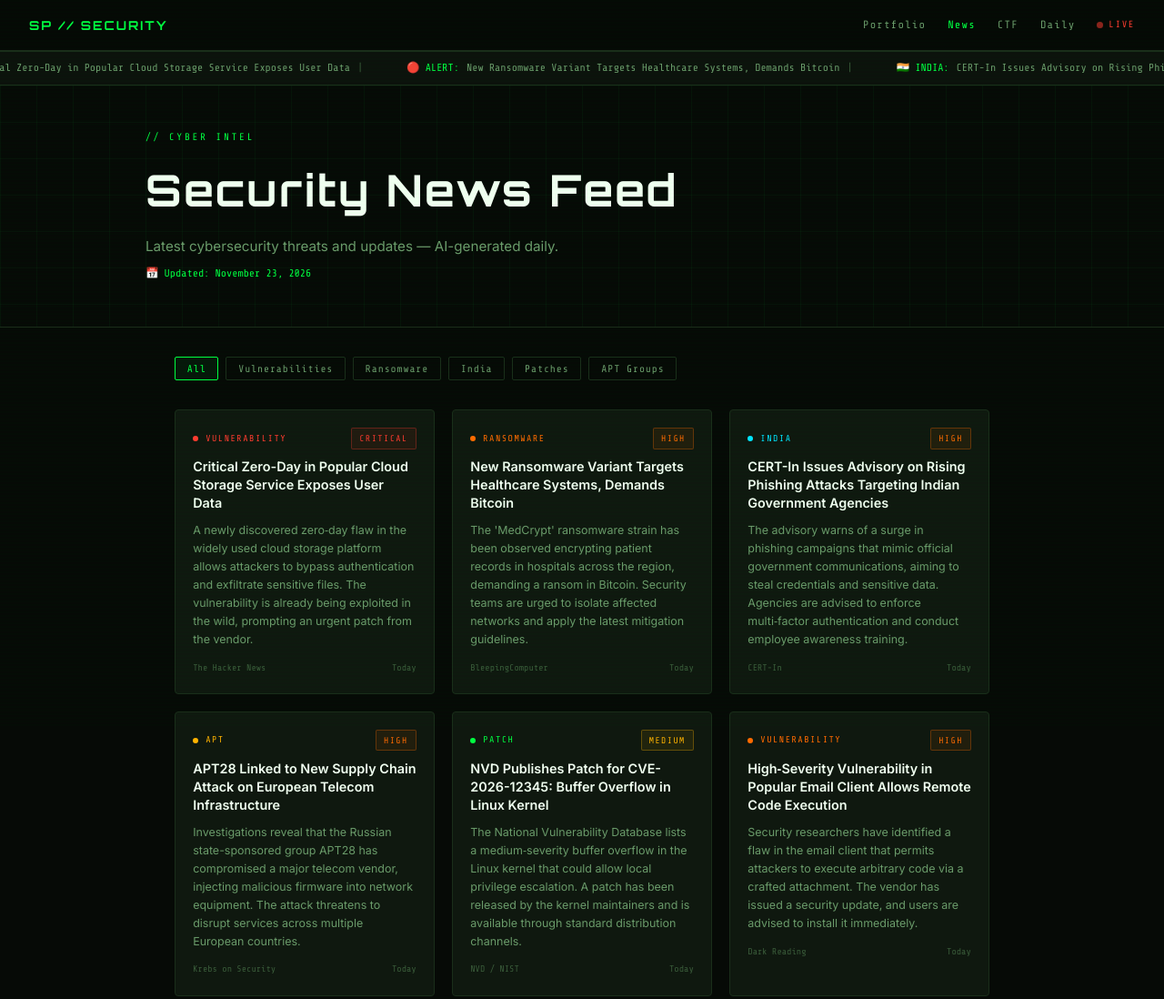
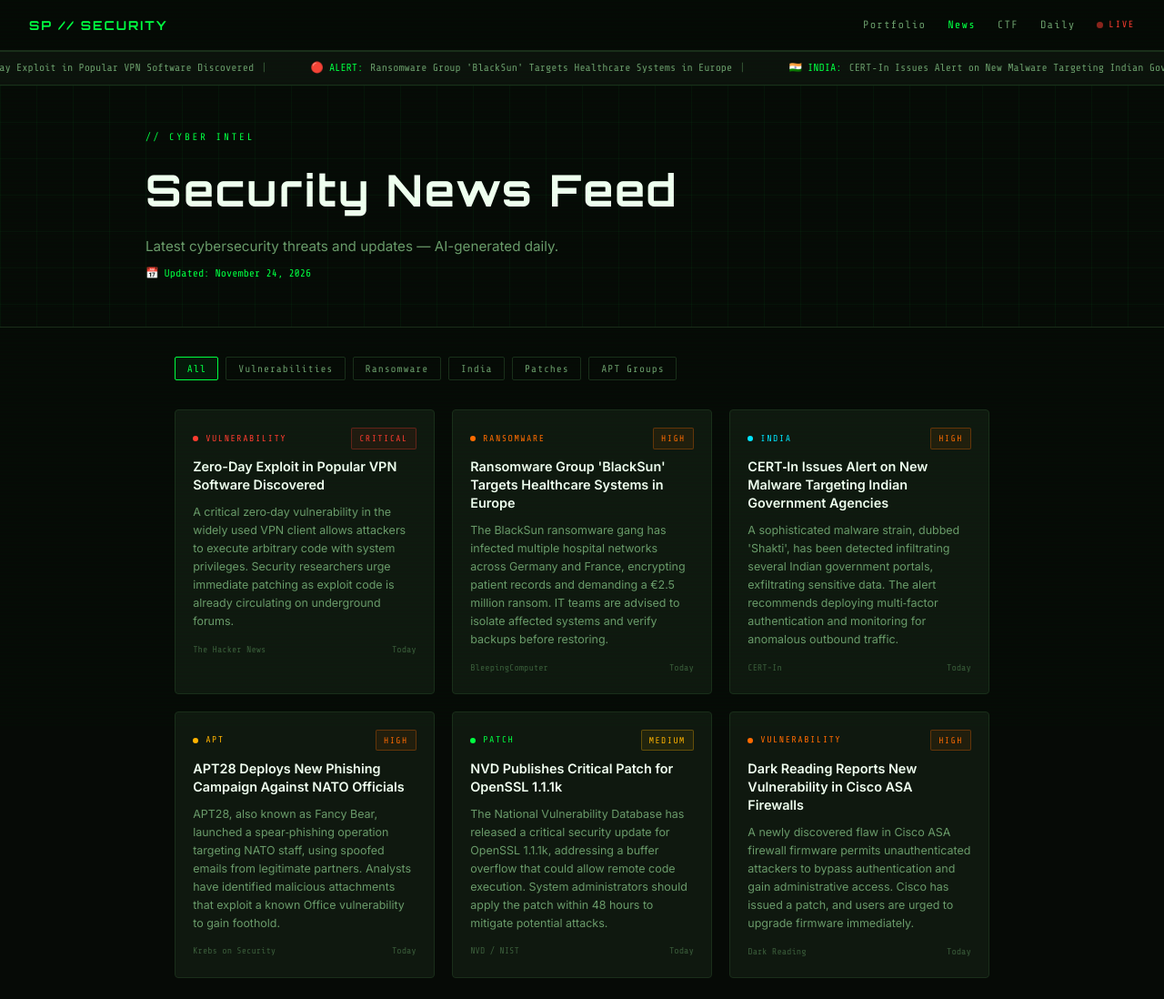
Before and after one commit to shivarajp24/shivarajp24.github.io, a plain HTML site: page news.html in a window 1280 px wide. Shown: the top 1098 px of the page at 91% size. Drawn offline with nearby package versions, Linux system fonts and the light colour scheme.

Commit message:
Daily content

```diff
--- a/news.html
+++ b/news.html
@@ -72,18 +72,18 @@ footer{background:var(--bg);border-top:1px solid var(--border);padding:1.5rem 2r
 </nav>
 <div class="ticker-wrap">
   <div class="ticker">
-    <span class="ticker-item"><span class="t-label">⚡ CVE:</span> Critical Zero-Day in Popular Cloud Storage Service Exposes User Data <span class="t-sep">|</span></span>
-    <span class="ticker-item"><span class="t-label">🔴 ALERT:</span> New Ransomware Variant Targets Healthcare Systems, Demands Bitcoin <span class="t-sep">|</span></span>
-    <span class="ticker-item"><span class="t-label">🇮🇳 INDIA:</span> CERT-In Issues Advisory on Rising Phishing Attacks Targeting Indian Government Agencies <span class="t-sep">|</span></span>
-    <span class="ticker-item"><span class="t-label">📡 INTEL:</span> APT28 Linked to New Supply Chain Attack on European Telecom Infrastructure <span class="t-sep">|</span></span>
-    <span class="ticker-item"><span class="t-label">🛡️ PATCH:</span> NVD Publishes Patch for CVE-2026-12345: Buffer Overflow in Linux Kernel <span class="t-sep">|</span></span>
-    <span class="ticker-item"><span class="t-label">⚡ CVE:</span> High‑Severity Vulnerability in Popular Email Client Allows Remote Code Execution <span class="t-sep">|</span></span>
-    <span class="ticker-item"><span class="t-label">⚡ CVE:</span> Critical Zero-Day in Popular Cloud Storage Service Exposes User Data <span class="t-sep">|</span></span>
-    <span class="ticker-item"><span class="t-label">🔴 ALERT:</span> New Ransomware Variant Targets Healthcare Systems, Demands Bitcoin <span class="t-sep">|</span></span>
-    <span class="ticker-item"><span class="t-label">🇮🇳 INDIA:</span> CERT-In Issues Advisory on Rising Phishing Attacks Targeting Indian Government Agencies <span class="t-sep">|</span></span>
-    <span class="ticker-item"><span class="t-label">📡 INTEL:</span> APT28 Linked to New Supply Chain Attack on European Telecom Infrastructure <span class="t-sep">|</span></span>
-    <span class="ticker-item"><span class="t-label">🛡️ PATCH:</span> NVD Publishes Patch for CVE-2026-12345: Buffer Overflow in Linux Kernel <span class="t-sep">|</span></span>
-    <span class="ticker-item"><span class="t-label">⚡ CVE:</span> High‑Severity Vulnerability in Popular Email Client Allows Remote Code Execution <span class="t-sep">|</span></span>
+    <span class="ticker-item"><span class="t-label">⚡ CVE:</span> Zero-Day Exploit in Popular VPN Software Discovered <span class="t-sep">|</span></span>
+    <span class="ticker-item"><span class="t-label">🔴 ALERT:</span> Ransomware Group 'BlackSun' Targets Healthcare Systems in Europe <span class="t-sep">|</span></span>
+    <span class="ticker-item"><span class="t-label">🇮🇳 INDIA:</span> CERT‑In Issues Alert on New Malware Targeting Indian Government Agencies <span class="t-sep">|</span></span>
+    <span class="ticker-item"><span class="t-label">📡 INTEL:</span> APT28 Deploys New Phishing Campaign Against NATO Officials <span class="t-sep">|</span></span>
+    <span class="ticker-item"><span class="t-label">🛡️ PATCH:</span> NVD Publishes Critical Patch for OpenSSL 1.1.1k <span class="t-sep">|</span></span>
+    <span class="ticker-item"><span class="t-label">⚡ CVE:</span> Dark Reading Reports New Vulnerability in Cisco ASA Firewalls <span class="t-sep">|</span></span>
+    <span class="ticker-item"><span class="t-label">⚡ CVE:</span> Zero-Day Exploit in Popular VPN Software Discovered <span class="t-sep">|</span></span>
+    <span class="ticker-item"><span class="t-label">🔴 ALERT:</span> Ransomware Group 'BlackSun' Targets Healthcare Systems in Europe <span class="t-sep">|</span></span>
+    <span class="ticker-item"><span class="t-label">🇮🇳 INDIA:</span> CERT‑In Issues Alert on New Malware Targeting Indian Government Agencies <span class="t-sep">|</span></span>
+    <span class="ticker-item"><span class="t-label">📡 INTEL:</span> APT28 Deploys New Phishing Campaign Against NATO Officials <span class="t-sep">|</span></span>
+    <span class="ticker-item"><span class="t-label">🛡️ PATCH:</span> NVD Publishes Critical Patch for OpenSSL 1.1.1k <span class="t-sep">|</span></span>
+    <span class="ticker-item"><span class="t-label">⚡ CVE:</span> Dark Reading Reports New Vulnerability in Cisco ASA Firewalls <span class="t-sep">|</span></span>
   </div>
 </div>
 <div class="hero">
@@ -92,7 +92,7 @@ footer{background:var(--bg);border-top:1px solid var(--border);padding:1.5rem 2r
     <div class="section-label">// CYBER INTEL</div>
     <h1 class="hero-title">Security News Feed</h1>
     <p class="hero-sub">Latest cybersecurity threats and updates — AI-generated daily.</p>
-    <div class="hero-date">📅 Updated: November 23, 2026</div>
+    <div class="hero-date">📅 Updated: November 24, 2026</div>
   </div>
 </div>
 <div class="main">
@@ -108,38 +108,38 @@ footer{background:var(--bg);border-top:1px solid var(--border);padding:1.5rem 2r
 
     <a class="news-card" href="https://thehackernews.com" target="_blank" data-cat="vulnerability">
       <div class="card-cat" style="color:#ff3b30"><span class="cat-dot" style="background:#ff3b30"></span>VULNERABILITY <span class="card-severity sev-critical">CRITICAL</span></div>
-      <div class="card-title">Critical Zero-Day in Popular Cloud Storage Service Exposes User Data</div>
-      <div class="card-desc">A newly discovered zero‑day flaw in the widely used cloud storage platform allows attackers to bypass authentication and exfiltrate sensitive files. The vulnerability is already being exploited in the wild, prompting an urgent patch from the vendor.</div>
+      <div class="card-title">Zero-Day Exploit in Popular VPN Software Discovered</div>
+      <div class="card-desc">A critical zero‑day vulnerability in the widely used VPN client allows attackers to execute arbitrary code with system privileges. Security researchers urge immediate patching as exploit code is already circulating on underground forums.</div>
       <div class="card-meta"><span class="card-source">The Hacker News</span><span class="card-date">Today</span></div>
     </a>
     <a class="news-card" href="https://bleepingcomputer.com" target="_blank" data-cat="ransomware">
       <div class="card-cat" style="color:#ff6b00"><span class="cat-dot" style="background:#ff6b00"></span>RANSOMWARE <span class="card-severity sev-high">HIGH</span></div>
-      <div class="card-title">New Ransomware Variant Targets Healthcare Systems, Demands Bitcoin</div>
-      <div class="card-desc">The 'MedCrypt' ransomware strain has been observed encrypting patient records in hospitals across the region, demanding a ransom in Bitcoin. Security teams are urged to isolate affected networks and apply the latest mitigation guidelines.</div>
+      <div class="card-title">Ransomware Group 'BlackSun' Targets Healthcare Systems in Europe</div>
+      <div class="card-desc">The BlackSun ransomware gang has infected multiple hospital networks across Germany and France, encrypting patient records and demanding a €2.5 million ransom. IT teams are advised to isolate affected systems and verify backups before restoring.</div>
       <div class="card-meta"><span class="card-source">BleepingComputer</span><span class="card-date">Today</span></div>
     </a>
     <a class="news-card" href="https://cert-in.org.in" target="_blank" data-cat="india">
       <div class="card-cat" style="color:#00e5ff"><span class="cat-dot" style="background:#00e5ff"></span>INDIA <span class="card-severity sev-high">HIGH</span></div>
-      <div class="card-title">CERT-In Issues Advisory on Rising Phishing Attacks Targeting Indian Government Agencies</div>
-      <div class="card-desc">The advisory warns of a surge in phishing campaigns that mimic official government communications, aiming to steal credentials and sensitive data. Agencies are advised to enforce multi‑factor authentication and conduct employee awareness training.</div>
+      <div class="card-title">CERT‑In Issues Alert on New Malware Targeting Indian Government Agencies</div>
+      <div class="card-desc">A sophisticated malware strain, dubbed 'Shakti', has been detected infiltrating several Indian government portals, exfiltrating sensitive data. The alert recommends deploying multi‑factor authentication and monitoring for anomalous outbound traffic.</div>
       <div class="card-meta"><span class="card-source">CERT-In</span><span class="card-date">Today</span></div>
     </a>
     <a class="news-card" href="https://krebsonsecurity.com" target="_blank" data-cat="apt">
       <div class="card-cat" style="color:#ffb300"><span class="cat-dot" style="background:#ffb300"></span>APT <span class="card-severity sev-high">HIGH</span></div>
-      <div class="card-title">APT28 Linked to New Supply Chain Attack on European Telecom Infrastructure</div>
-      <div class="card-desc">Investigations reveal that the Russian state-sponsored group APT28 has compromised a major telecom vendor, injecting malicious firmware into network equipment. The attack threatens to disrupt services across multiple European countries.</div>
+      <div class="card-title">APT28 Deploys New Phishing Campaign Against NATO Officials</div>
+      <div class="card-desc">APT28, also known as Fancy Bear, launched a spear‑phishing operation targeting NATO staff, using spoofed emails from legitimate partners. Analysts have identified malicious attachments that exploit a known Office vulnerability to gain foothold.</div>
       <div class="card-meta"><span class="card-source">Krebs on Security</span><span class="card-date">Today</span></div>
     </a>
     <a class="news-card" href="https://nvd.nist.gov" target="_blank" data-cat="patch">
       <div class="card-cat" style="color:#00ff41"><span class="cat-dot" style="background:#00ff41"></span>PATCH <span class="card-severity sev-medium">MEDIUM</span></div>
-      <div class="card-title">NVD Publishes Patch for CVE-2026-12345: Buffer Overflow in Linux Kernel</div>
-      <div class="card-desc">The National Vulnerability Database lists a medium‑severity buffer overflow in the Linux kernel that could allow local privilege escalation. A patch has been released by the kernel maintainers and is available through standard distribution channels.</div>
+      <div class="card-title">NVD Publishes Critical Patch for OpenSSL 1.1.1k</div>
+      <div class="card-desc">The National Vulnerability Database has released a critical security update for OpenSSL 1.1.1k, addressing a buffer overflow that could allow remote code execution. System administrators should apply the patch within 48 hours to mitigate potential attacks.</div>
       <div class="card-meta"><span class="card-source">NVD / NIST</span><span class="card-date">Today</span></div>
     </a>
     <a class="news-card" href="https://darkreading.com" target="_blank" data-cat="vulnerability">
       <div class="card-cat" style="color:#ff6b00"><span class="cat-dot" style="background:#ff6b00"></span>VULNERABILITY <span class="card-severity sev-high">HIGH</span></div>
-      <div class="card-title">High‑Severity Vulnerability in Popular Email Client Allows Remote Code Execution</div>
-      <div class="card-desc">Security researchers have identified a flaw in the email client that permits attackers to execute arbitrary code via a crafted attachment. The vendor has issued a security update, and users are advised to install it immediately.</div>
+      <div class="card-title">Dark Reading Reports New Vulnerability in Cisco ASA Firewalls</div>
+      <div class="card-desc">A newly discovered flaw in Cisco ASA firewall firmware permits unauthenticated attackers to bypass authentication and gain administrative access. Cisco has issued a patch, and users are urged to upgrade firmware immediately.</div>
       <div class="card-meta"><span class="card-source">Dark Reading</span><span class="card-date">Today</span></div>
     </a>
   </div>
```
Also changed, not shown: daily.html (+13 -13 lines), index.html (+2 -2 lines).
